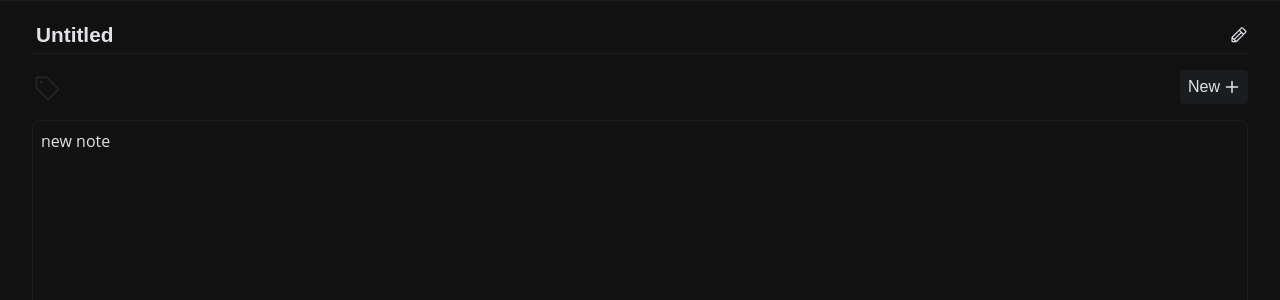
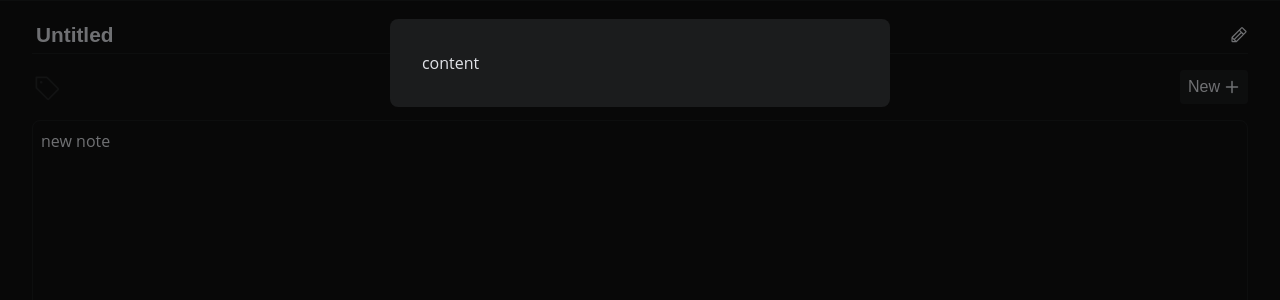
Before and after one commit to bcash8/journal, a React (Vite) app in the folder web/: page / in a window 1280 px wide. Both pictures are taken after a click on the button 1236 px from the left and 756 px from the top of the page. Shown: the top 300 px of the page. Built offline with nearby package versions, Linux system fonts and the light colour scheme.

Commit message:
Start work on new note modal

```diff
--- a/web/src/components/NoteTags/NoteTags.module.css
+++ b/web/src/components/NoteTags/NoteTags.module.css
@@ -1,2 +1,27 @@
-.noteContainer {
+.modal {
+  left: 50%;
+  top: 50%;
+  transform: translate(-50%, -50%);
+  margin: 0;
+  padding: 0;
+  border: none;
+  width: 100%;
+  height: 100%;
+  display: flex;
+  align-items: center;
+  flex-direction: column;
+  background: none;
 }
+
+.modal::backdrop {
+  background: rgba(0, 0, 0, 0.5); /* native backdrop support */
+}
+
+.content {
+  background: var(--panel);
+  color: var(--fg);
+  padding: 2rem;
+  border-radius: 8px;
+  width: 100%;
+  max-width: 500px;
+}
--- a/web/src/components/NoteTags/NoteTags.tsx
+++ b/web/src/components/NoteTags/NoteTags.tsx
@@ -1,16 +1,20 @@
 import { Plus, Tag } from "@phosphor-icons/react";
+import { ReactNode, useEffect, useRef, useState } from "react";
 import { useNote } from "../../hooks/useNote";
 import styles from "./NoteTags.module.css";
 
 export function NoteTags() {
   const note = useNote();
+  const [modalOpen, setModalOpen] = useState(true);
+
   return (
+    <>
       <div className={styles.noteContainer}>
         <div style={{ display: "flex", alignItems: "center", justifyContent: "space-between" }}>
           <h3 style={{ display: "flex", alignItems: "center" }}>
             <Tag size={28} />
           </h3>
-        <button>
+          <button onClick={() => setModalOpen(true)}>
             New
             <Plus weight="bold" />
           </button>
@@ -21,5 +25,44 @@ export function NoteTags() {
           ))}
         </ul>
       </div>
+      {modalOpen && (
+        <Modal isOpen={modalOpen} onClose={() => setModalOpen(false)}>
+          <p>content</p>
+        </Modal>
+      )}
+    </>
   );
 }
+
+function Modal({ isOpen, onClose, children }: { isOpen: boolean; onClose?: () => void; children?: ReactNode }) {
+  const dialogRef = useRef<HTMLDialogElement | null>(null);
+  const contentRef = useRef<HTMLDivElement | null>(null);
+
+  useEffect(() => {
+    const dialog = dialogRef.current;
+    if (!dialog) return;
+
+    if (isOpen) {
+      dialog.showModal();
+    } else {
+      dialog.close();
+    }
+
+    function handleClickOutside(e: MouseEvent) {
+      if (contentRef.current && e.target instanceof Node && !contentRef.current.contains(e.target)) onClose?.();
+    }
+
+    dialog.addEventListener("click", handleClickOutside);
+    return () => {
+      dialog.removeEventListener("click", handleClickOutside);
+    };
+  }, [isOpen, onClose]);
+
+  return (
+    <dialog ref={dialogRef} onCancel={onClose} className={styles.modal}>
+      <div ref={contentRef} className={`${styles.content}`}>
+        {children}
+      </div>
+    </dialog>
+  );
+}
```
Lines whose indentation alone changed are shown as unchanged.
